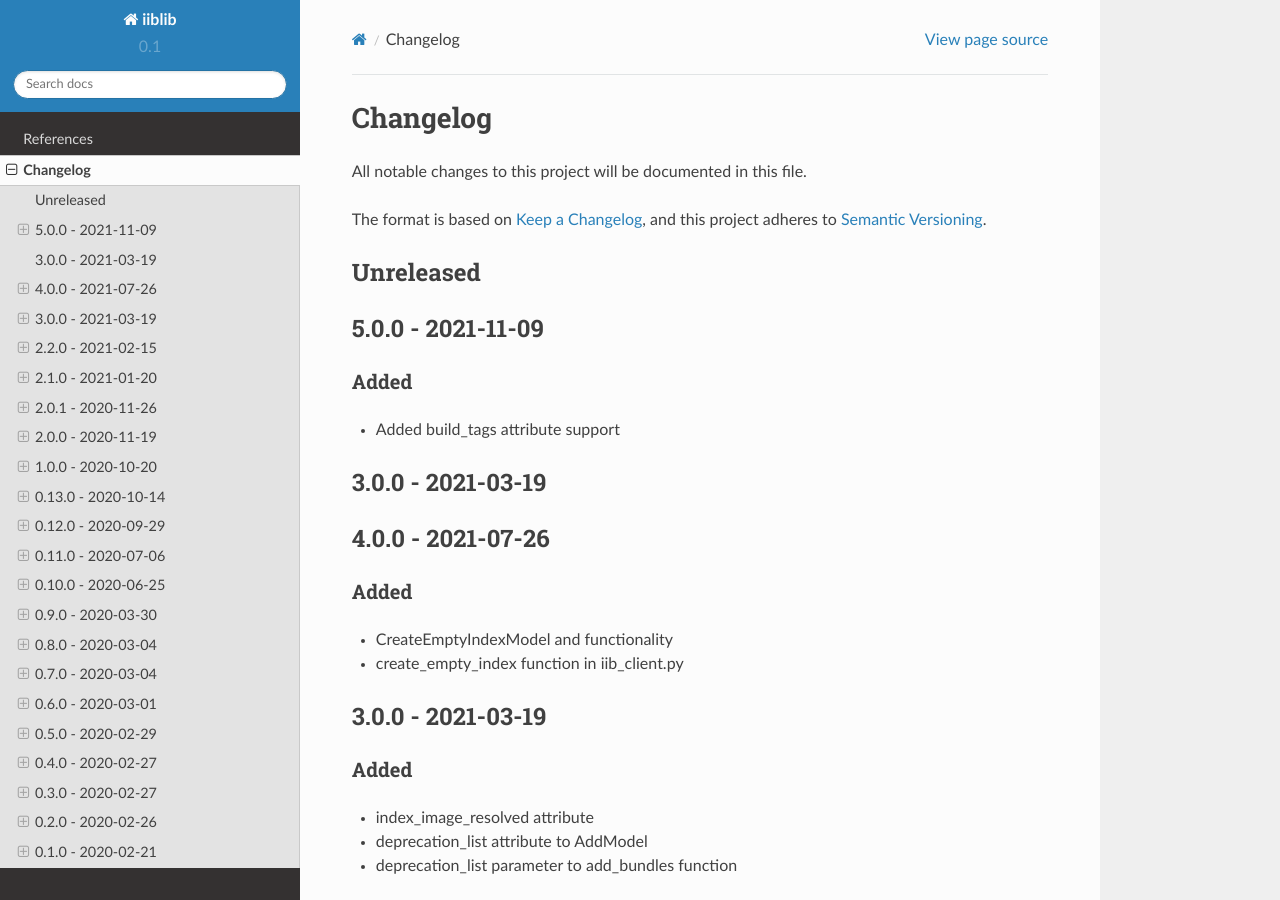
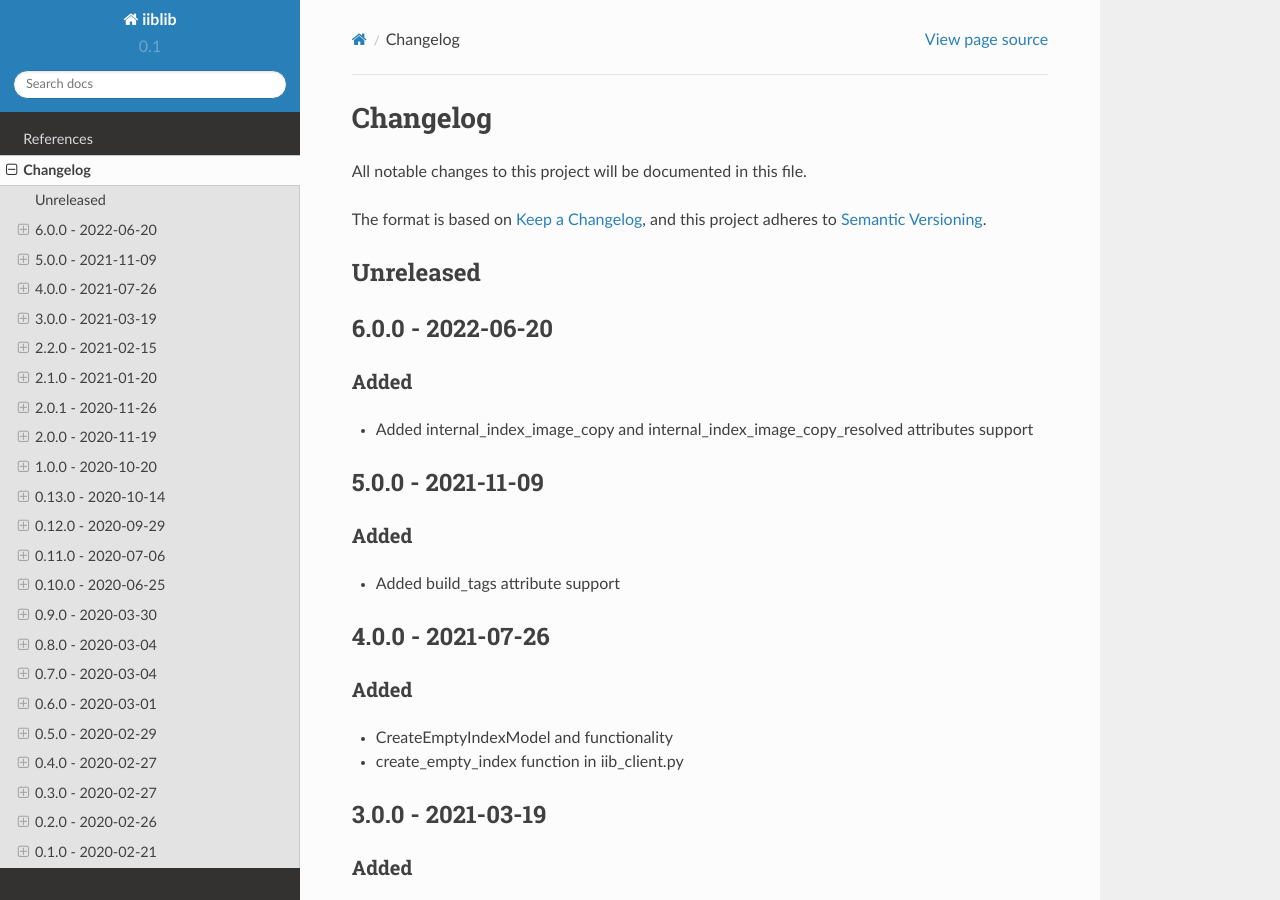
Before and after one commit to release-engineering/iiblib, a Sphinx documentation site: the page built from docs/source/CHANGELOG.md, in a window 1280 px wide and 900 px high. Built offline with Sphinx 7.4.7 and the Read the Docs theme 2.0.0, drawn with Linux system fonts in a browser that asks for light colours.

Commit message:
Release v6.0.0

```diff
--- a/docs/source/CHANGELOG.md
+++ b/docs/source/CHANGELOG.md
@@ -7,12 +7,15 @@ and this project adheres to [Semantic Versioning](https://semver.org/spec/v2.0.0
 
 ## Unreleased
 
+## 6.0.0 - 2022-06-20
+
+### Added
+ - Added internal_index_image_copy and internal_index_image_copy_resolved attributes support
+
 ## 5.0.0 - 2021-11-09
 
 ### Added
  - Added build_tags attribute support
-
-## 3.0.0 - 2021-03-19
 
 ## 4.0.0 - 2021-07-26
 
--- a/setup.py
+++ b/setup.py
@@ -62,7 +62,7 @@ if os.environ.get("READTHEDOCS", None):
 
 setup(
     name="iiblib",
-    version="5.0.1",
+    version="6.0.0",
     description="IIB client library",
     long_description=long_description,
     long_description_content_type="text/markdown",
```
